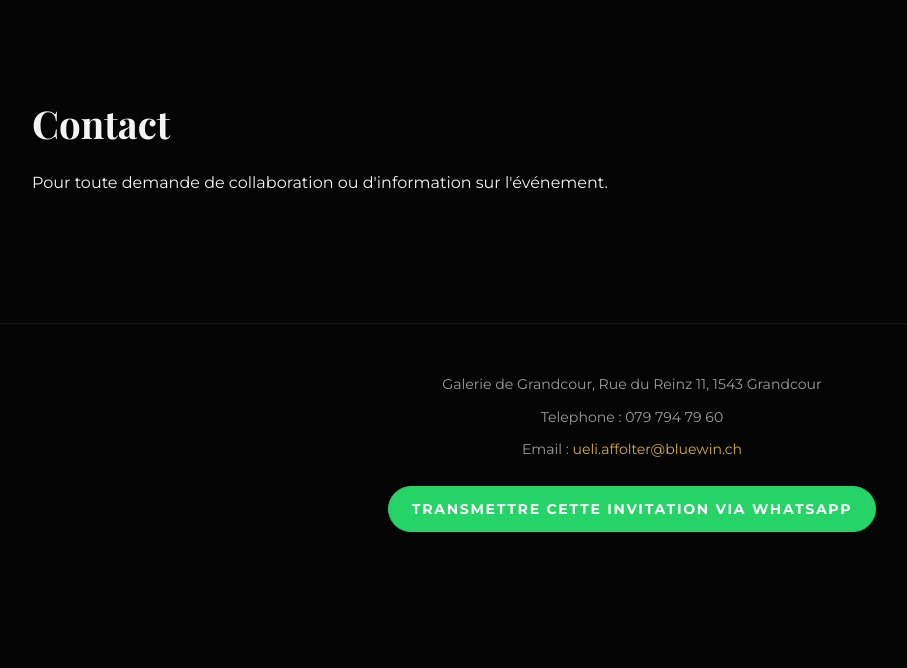
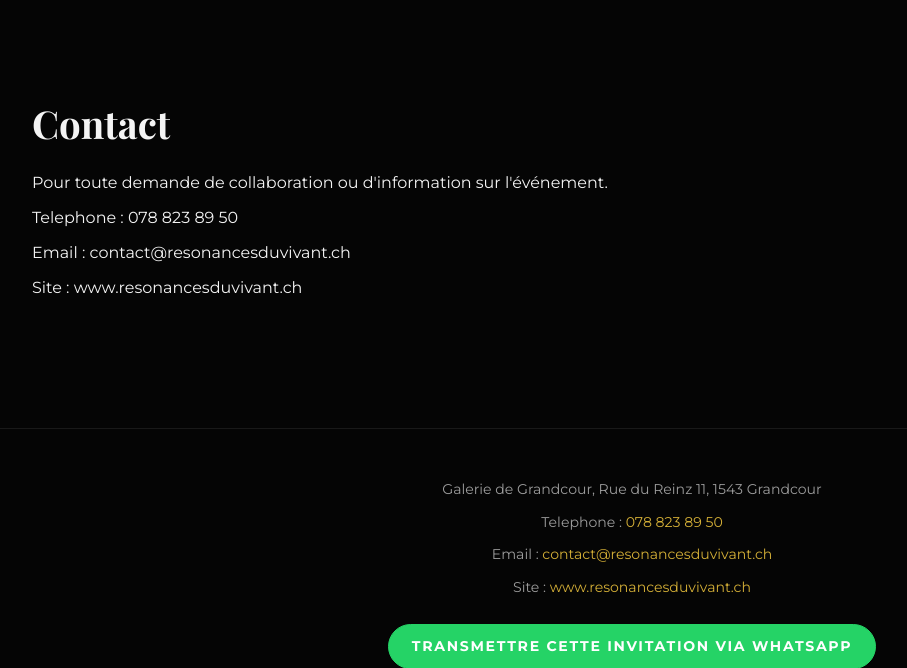
Before and after one commit to SwissEliteVan/resonances-du-vivant, a PHP site: page /index.php in a window 1280 px wide. Shown: the part 3400-4068 px from the top of the page, without its empty margins (8-915 px from the left). Before the commit the page ends 3932 px from the top, so only its background shows below. Run offline with PHP 8.4, Linux system fonts and the light colour scheme.

Commit message:
infos contacts

```diff
--- a/includes/footer.php
+++ b/includes/footer.php
@@ -1,8 +1,9 @@
 <footer class="site-footer">
     <div class="footer-copy">
         <p>Galerie de Grandcour, Rue du Reinz 11, 1543 Grandcour</p>
-        <p>Telephone : 079 794 79 60</p>
-        <p>Email : <a href="mailto:ueli.affolter@bluewin.ch">ueli.affolter@bluewin.ch</a></p>
+        <p>Telephone : <a href="tel:+41788238950">078 823 89 50</a></p>
+        <p>Email : <a href="mailto:contact@resonancesduvivant.ch">contact@resonancesduvivant.ch</a></p>
+        <p>Site : <a href="https://www.resonancesduvivant.ch" target="_blank" rel="noopener noreferrer">www.resonancesduvivant.ch</a></p>
     </div>
     <div class="footer-actions">
         <a class="footer-button footer-button-whatsapp" href="https://wa.me/?text=Decouvrir%20l%27exposition%20Resonances%20du%20Vivant%20a%20Grandcour%20%7C%20https%3A%2F%2Fwww.resonancesduvivant.ch%2F" target="_blank" rel="noopener">Transmettre cette invitation via WhatsApp</a>
--- a/includes/header.php
+++ b/includes/header.php
@@ -3,5 +3,6 @@
     <nav class="site-nav" aria-label="Navigation principale">
         <a href="#artists">Artistes</a>
         <a href="#contact">Contact</a>
+        <a href="https://www.resonancesduvivant.ch" target="_blank" rel="noopener noreferrer">Site officiel</a>
     </nav>
 </header>
--- a/index.php
+++ b/index.php
@@ -96,6 +96,9 @@
         <section id="contact" class="contact-section" aria-labelledby="contact-title">
             <h2 id="contact-title">Contact</h2>
             <p>Pour toute demande de collaboration ou d&apos;information sur l&apos;événement.</p>
+            <p>Telephone : <a href="tel:+41788238950">078 823 89 50</a></p>
+            <p>Email : <a href="mailto:contact@resonancesduvivant.ch">contact@resonancesduvivant.ch</a></p>
+            <p>Site : <a href="https://www.resonancesduvivant.ch" target="_blank" rel="noopener noreferrer">www.resonancesduvivant.ch</a></p>
         </section>
     </main>
 
```
